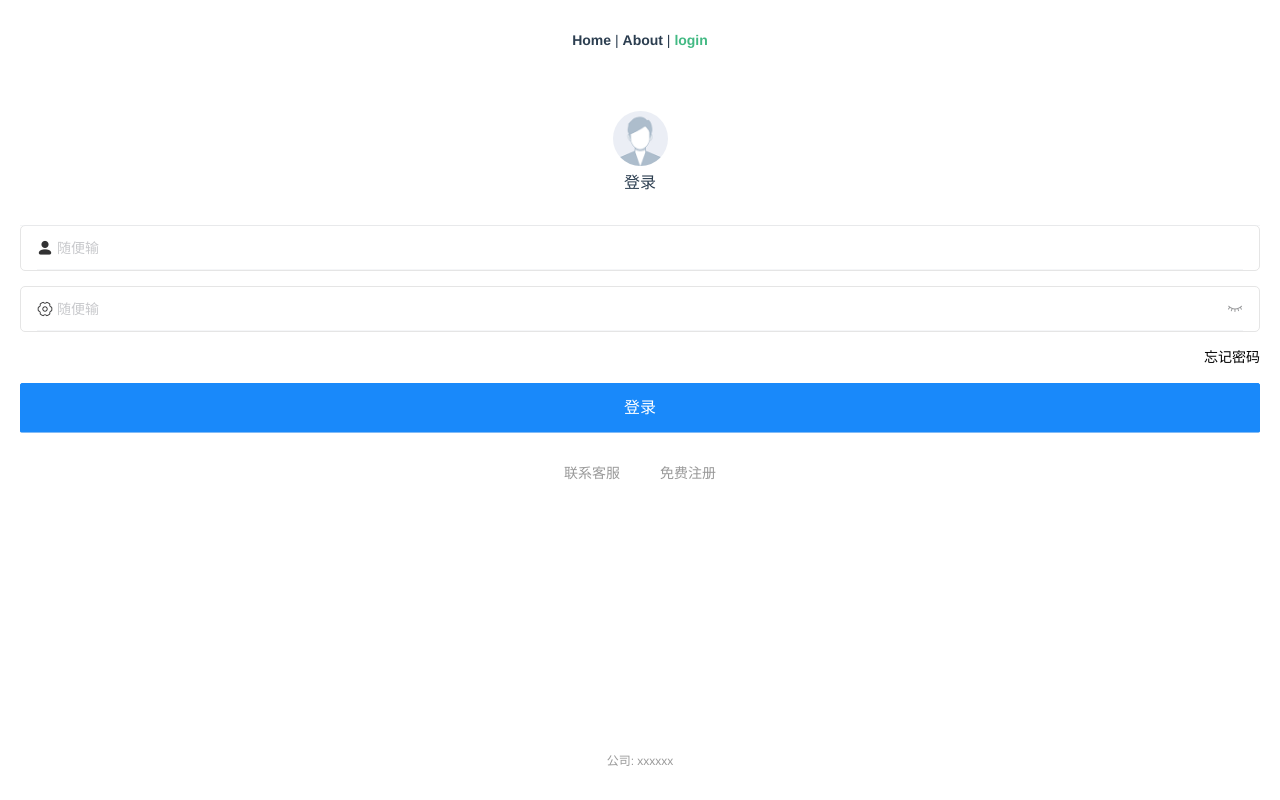
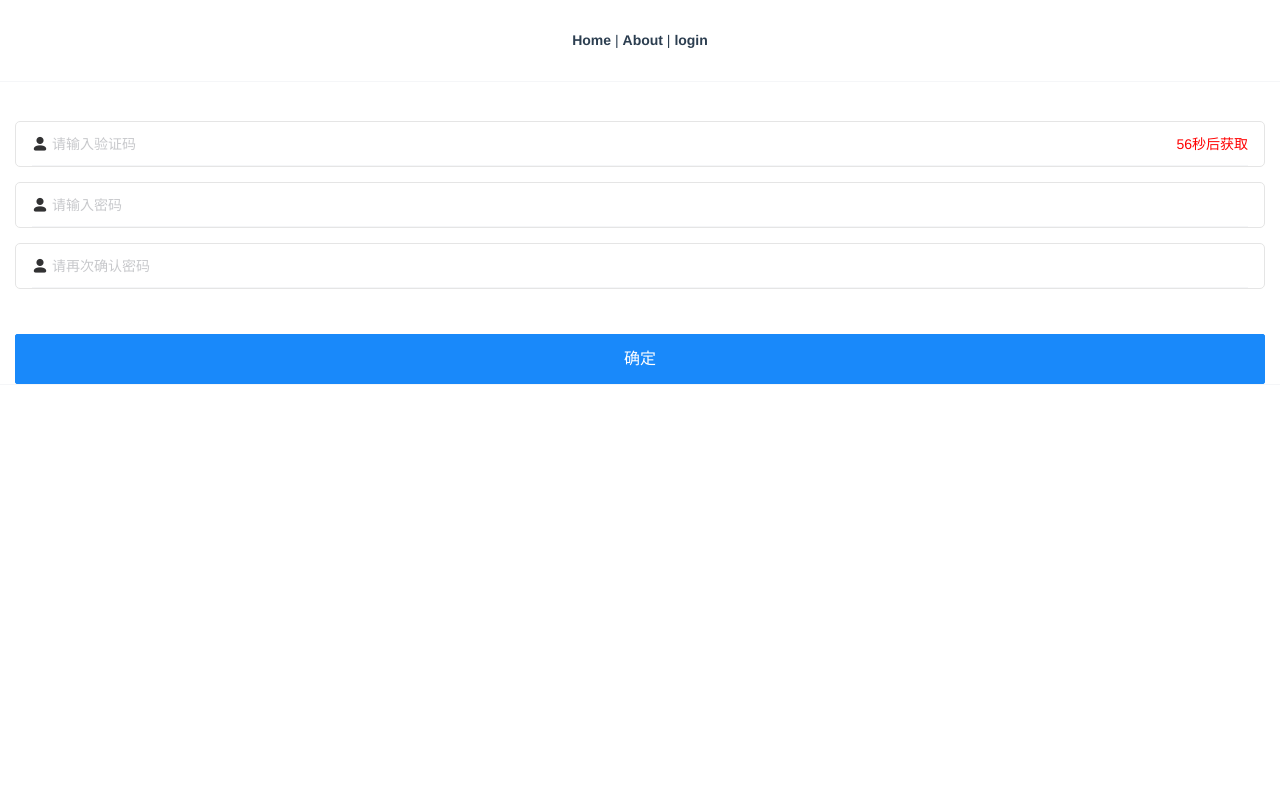
Before and after one commit to dhlsp/vant_project, a Vue app: page /#/register/submit in a window 1280 px wide. Before the commit this address led to /#/login. Built offline with nearby package versions, Linux system fonts and the light colour scheme.

Commit message:
添加忘记密码跳转页面

```diff
--- a/src/router/index.js
+++ b/src/router/index.js
@@ -23,6 +23,23 @@ const routes = [
     name: 'login',
     component: () => import('../views/Login'),
   },
+  // 忘记密码
+  {
+    path: '/forget',
+    name: 'forget',
+    component: () => import('../views/Forget'),
+  },
+  {
+    path: '/forget/reset',
+    name: 'forgetReset',
+    component: () => import('../views/Forget/components/forgetReset'),
+  },
+  {
+    path: '/forget/status',
+    name: 'forgetStatus',
+    component: () => import('../views/Forget/components/forgetStatus'),
+  },
+  // 注册
   {
     path: '/register',
     name: 'register',
--- /dev/null
+++ b/src/views/Forget/components/forgetReset.vue
@@ -0,0 +1,90 @@
+<template>
+  <div>
+    <van-cell-group class="register_view field_group">
+      <van-field :style="borderRed" v-model="password" placeholder="请输入密码" left-icon="contact" :is-error="isErrow" clearable/>
+      <van-field :style="borderRed" v-model="submitPassword" placeholder="请再次确认密码" left-icon="contact" :is-error="isErrow" clearable/>
+      <div class="red" v-show="isErrow">两次密码输入不一致</div>
+      <div class="register_submit_btn">
+        <van-button style="margin-right: 10px;" size="large" @click="reset">重置</van-button>
+        <van-button type="info" size="large" @click="submit">确定</van-button>
+      </div>
+    </van-cell-group>
+  </div>
+</template>
+
+<script>
+export default {
+  name: 'forgetReset',
+  data() {
+    return {
+      isErrow: false,
+      password: '',
+      submitPassword: '',
+      borderRed: '',
+    };
+  },
+  watch: {
+    'password': {
+      handler(val) {
+        if (val === '') {
+          this.borderRed = '';
+          this.isErrow = false;
+        }
+      },
+    },
+    'submitPassword': {
+      handler(val) {
+        if (val === '') {
+          this.borderRed = '';
+          this.isErrow = false;
+        }
+      },
+    },
+  },
+  methods: {
+    reset() {
+      this.password = '';
+      this.submitPassword = '';
+    },
+    submit() {
+      if (this.password !== this.submitPassword) {
+        this.isErrow = true;
+        this.borderRed = 'border: 1px solid red';
+        return;
+      }
+      this.$router.push({
+        path: '/forget/status',
+        params: { status: 'success' },
+      });
+      // this.$router.push('/forget/status');
+    },
+  },
+};
+</script>
+
+<style lang="scss" scoped>
+.register_view {
+  padding-top: 40px;
+}
+.field_group {
+  padding-left: 15px;
+  padding-right: 15px;
+}
+.field_group > div {
+  margin-bottom: 15px;
+}
+.van-cell {
+  border: 1px solid #e5e5e5;
+  border-radius: 5px;
+}
+.register_submit_btn {
+  padding-top: 10px;
+}
+.red {
+  color: red;
+  text-align: left;
+}
+.van-button--large {
+  width: 48%;
+}
+</style>
--- /dev/null
+++ b/src/views/Forget/components/forgetStatus.vue
@@ -0,0 +1,90 @@
+<template>
+	<div class="payment_status">
+		<div class="status_top">
+			<van-icon :name="statusIcon" :class="statusClass" />
+			<div>{{statusText}}</div>
+		</div>
+
+		<!-- <div class="status_text"><span class="red">3秒</span>后返回到登录页, 您也可以<router-link to="/login" class="red">点此登录</router-link></div> -->
+    <div class="status_text"><CountDown :countTime="5" @countdownend="countdownend"></CountDown>后返回到登录页, 您也可以<router-link to="/login" class="red">点此登录</router-link></div>
+	</div>
+</template>
+
+<script>
+import CountDown from '@/components/countDown';
+
+export default {
+  name: 'forgetStatus',
+  props: {
+    status: String,
+  },
+  data() {
+    return {
+      isSuccess: true,
+    };
+  },
+  methods: {
+    countdownend() {
+      this.$router.push('/login');
+    },
+  },
+  computed: {
+    statusText() {
+      return this.isSuccess ? '修改成功' : '修改失败';
+    },
+    statusIcon() {
+      return this.isSuccess ? 'checked' : 'fail';
+    },
+    statusClass() {
+      return this.isSuccess ? 'success_icon' : 'fail_icon';
+    },
+  },
+  activated() {
+    this.isSuccess = this.status === 'success';
+  },
+  components: {
+    CountDown,
+  },
+};
+</script>
+
+<style lang="scss" scopd>
+.payment_status {
+  padding-top: 30px;
+  box-sizing: border-box;
+  background-color: #fff;
+  text-align: center;
+}
+
+.status_top {
+  margin-bottom: 15px;
+  i {
+    margin-bottom: 5px;
+  }
+  > div {
+    font-size: 18px;
+  }
+}
+
+.status_text {
+  color: #999;
+  margin-bottom: 50px;
+}
+
+.status_icon {
+  font-size: 80px;
+}
+
+i.success_icon {
+  @extend .status_icon;
+  color: #06bf04;
+}
+
+i.fail_icon {
+  @extend .status_icon;
+  color: #f44;
+}
+.red {
+  color: #f44;
+}
+</style>
--- /dev/null
+++ b/src/views/Forget/index.vue
@@ -0,0 +1,73 @@
+<template>
+  <div>
+    <van-cell-group class="register_view field_group">
+      <van-field
+        v-model="mobile"
+        placeholder="请输入手机号"
+        left-icon="phone"
+        clearable
+      />
+      <van-field v-model="code" placeholder="请输入验证码" left-icon="contact" clearable>
+        <div slot="button" @click="getCode" class="getCode time_down">
+          <span v-if="counting">
+            <CountDown :countTime="60" countText="后获取" @countdownend="countdownend"></CountDown>
+          </span>
+          <span v-else>获取验证码</span>
+        </div>
+      </van-field>
+      <div class="register_submit">
+        <van-button type="info" size="large" @click="submitCode">下一步</van-button>
+      </div>
+    </van-cell-group>
+  </div>
+</template>
+
+<script>
+import CountDown from '@/components/countDown';
+
+export default {
+  name: 'Forget',
+  data() {
+    return {
+      mobile: '',
+      code: '',
+      counting: false,
+    };
+  },
+  methods: {
+    submitCode() {
+      this.$router.push('/forget/reset');
+    },
+    getCode() {
+      this.counting = true;
+    },
+    countdownend() {
+      this.counting = false;
+    },
+  },
+  components: {
+    CountDown,
+  },
+};
+</script>
+
+<style lang="scss" scoped>
+.register_view {
+  padding-top: 40px;
+}
+.field_group {
+  padding-left: 15px;
+  padding-right: 15px;
+}
+.field_group > div {
+  margin-bottom: 15px;
+}
+.van-cell {
+  border: 1px solid #e5e5e5;
+  border-radius: 5px;
+}
+.register_submit {
+  padding-top: 40px;
+  background-color: #fff;
+}
+</style>
--- a/src/views/Login/components/loginRequest.vue
+++ b/src/views/Login/components/loginRequest.vue
@@ -18,7 +18,7 @@
       />
       <div class="clearfix">
 				<div class="float-r">
-          <router-link to="">忘记密码</router-link>
+          <router-link to="/forget">忘记密码</router-link>
         </div>
 			</div>
       <van-button type="info" size="large" @click="submit">登录</van-button>
--- a/src/views/Register/components/registerSubmit.vue
+++ b/src/views/Register/components/registerSubmit.vue
@@ -49,7 +49,6 @@ export default {
   methods: {
     getCode() {
       this.counting = true;
-      console.log('5555');
     },
     countdownend() {
       this.counting = false;
--- a/src/views/Register/index.vue
+++ b/src/views/Register/index.vue
@@ -1,16 +1,63 @@
 <template>
   <div>
-    <register-get-code></register-get-code>
+    <van-cell-group class="register_view">
+      <div class="text-div">我们将发送验证码到您的手机</div>
+      <van-field
+        v-model="mobile"
+        placeholder="请输入手机号"
+        left-icon="phone"
+        clearable
+      />
+      <div class="register_submit">
+        <van-button type="info" size="large" @click="submitCode">下一步</van-button>
+      </div>
+
+      <div class="register_footer">
+        已有账号?
+        <router-link to="/login" class="red">登录</router-link>
+      </div>
+    </van-cell-group>
   </div>
 </template>
 
 <script>
-import registerGetCode from './components/registerGetCode';
-
 export default {
   name: 'Register',
-  components: {
-    registerGetCode,
+  data() {
+    return {
+      mobile: '',
+    };
+  },
+  methods: {
+    submitCode() {
+      this.$router.push('/register/submit');
+    },
   },
 };
 </script>
+
+<style lang="scss" scoped>
+.text-div {
+  text-align: left;
+  padding-bottom: 15px;
+}
+.van-cell-group {
+  margin: 0px 20px;
+}
+.van-cell {
+  border: 1px solid #e5e5e5;
+  border-radius: 5px;
+}
+div.register_view {
+  background-color: #fff;
+  padding-top: 30px;
+}
+div.register_submit {
+  padding-top: 30px;
+  padding-bottom: 20px;
+}
+.register_footer {
+  text-align: right;
+  color: #999;
+}
+</style>
```
